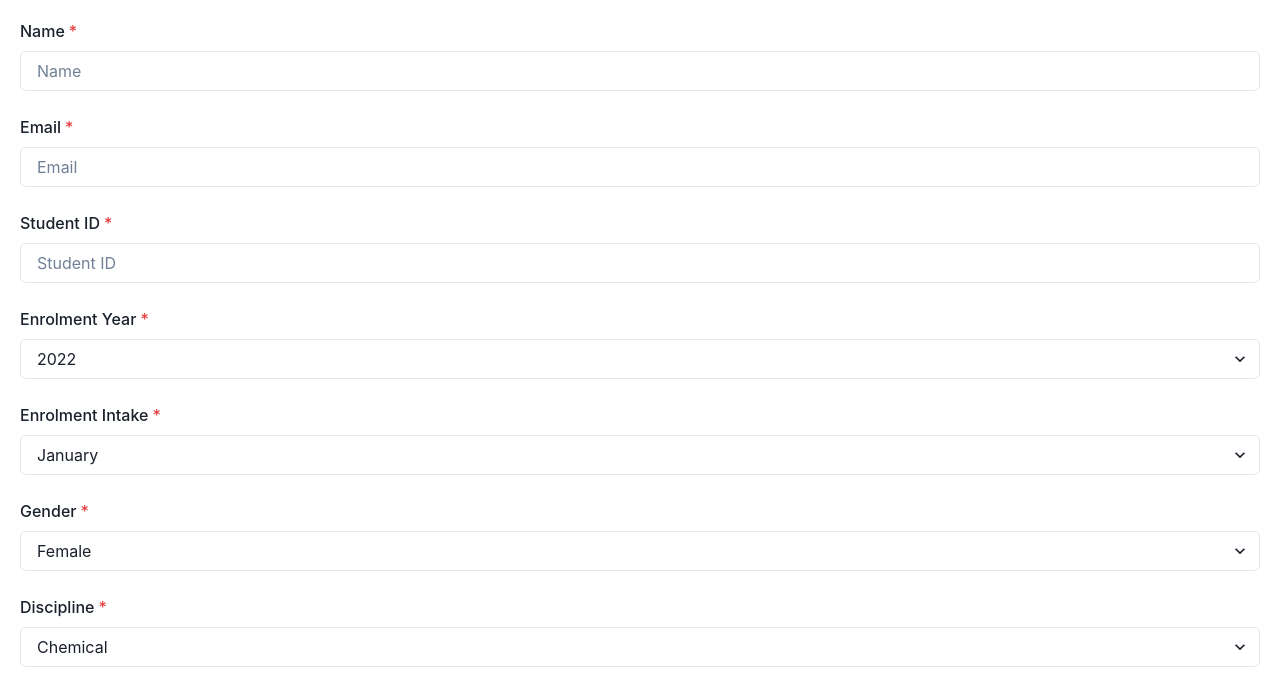
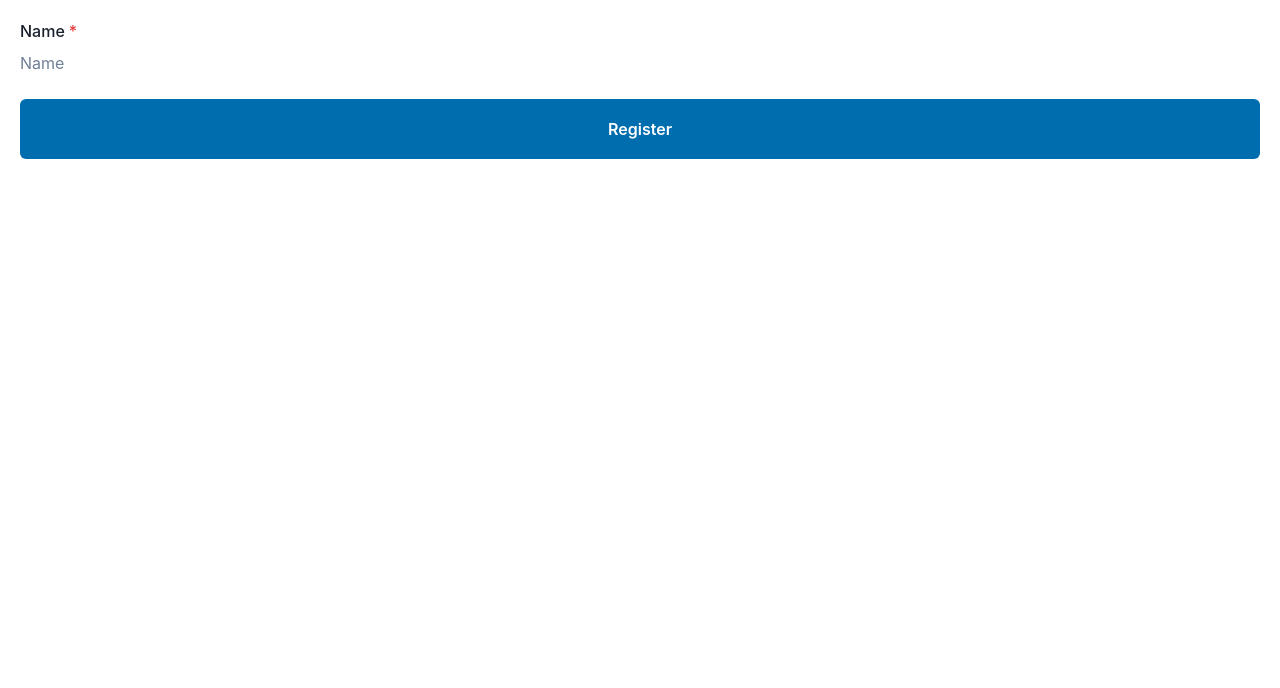
Before and after one commit to wlim0053/SEMS_2023, a React (Vite) app in the folder frontend/: page / in a window 1280 px wide. Shown: the part 264-952 px from the top of the page. After the commit the page ends 800 px from the top, so only its background shows below. Built offline with nearby package versions, Linux system fonts and the light colour scheme.

Commit message:
Changed to use Formik

```diff
--- a/frontend/src/components/RegisterPage.tsx
+++ b/frontend/src/components/RegisterPage.tsx
@@ -1,38 +1,19 @@
-import React, { useState } from "react";
-import { Box, Button, FormControl, FormLabel, Input, Image, Heading, Select } from "@chakra-ui/react";
+import React from "react";
+import * as Yup from "yup";
+import { Formik, Field } from "formik";
+import { Box, Button, FormControl, FormLabel, FormErrorMessage, Select, Image, Heading } from "@chakra-ui/react";
 
-interface RegisterPageFormData {
-  name: string;
-  email: string;
-  studentId: string;
-  enrolmentYear: string;
-  enrolmentIntake: string;
-  gender: string;
-  discipline: string;
-}
+const RegisterPageSchema = Yup.object().shape({
+  name: Yup.string().required("Required"),
+  email: Yup.string().email("Invalid email").required("Required"),
+  studentId: Yup.string().required("Required"),
+  enrolmentYear: Yup.string().required("Required"),
+  enrolmentIntake: Yup.string().required("Required"),
+  gender: Yup.string().required("Required"),
+  discipline: Yup.string().required("Required"),
+});
 
 const RegisterPage: React.FC = () => {
-  const [formData, setFormData] = useState<RegisterPageFormData>({
-    name: "",
-    email: "",
-    studentId: "",
-    enrolmentYear: "",
-    enrolmentIntake: "",
-    gender: "",
-    discipline: "",
-  });
-
-  const handleInputChange = (e: React.ChangeEvent<HTMLInputElement | HTMLSelectElement>) => {
-    setFormData({
-      ...formData,
-      [e.target.name]: e.target.value,
-    });
-  };
-
-  const handleSubmit = (e: React.FormEvent) => {
-    e.preventDefault();
-  };
-
   return (
     <Box p={5}>
       <Box textAlign="center" mb={5}>
@@ -46,70 +27,41 @@ const RegisterPage: React.FC = () => {
         />
         <Heading>Register</Heading>
       </Box>
+      <Formik
+        initialValues={{
+          name: "",
+          email: "",
+          studentId: "",
+          enrolmentYear: "",
+          enrolmentIntake: "",
+          gender: "",
+          discipline: "",
+        }}
+        validationSchema={RegisterPageSchema}
+        onSubmit={(values, { setSubmitting }) => {
+          setTimeout(() => {
+            setSubmitting(false);
+            console.log(values);
+            // Here you would typically handle the form values, e.g. send them to an API
+          }, 400);
+        }}
+      >
+        {({ values, errors, touched, handleChange, handleBlur, handleSubmit, isSubmitting }) => (
           <form onSubmit={handleSubmit}>
             <FormControl isRequired>
               <FormLabel>Name</FormLabel>
-          <Input
+              <Field
                 type="text"
                 name="name"
                 placeholder="Name"
-            value={formData.name}
-            onChange={handleInputChange}
+                onBlur={handleBlur}
+                onChange={handleChange}
+                value={values.name}
               />
+              <FormErrorMessage>{errors.name}</FormErrorMessage>
             </FormControl>
-        <FormControl isRequired mt={6}>
-          <FormLabel>Email</FormLabel>
-          <Input
-            type="email"
-            name="email"
-            placeholder="Email"
-            value={formData.email}
-            onChange={handleInputChange}
-          />
-        </FormControl>
-        <FormControl isRequired mt={6}>
-          <FormLabel>Student ID</FormLabel>
-          <Input
-            type="text"
-            name="studentId"
-            placeholder="Student ID"
-            value={formData.studentId}
-            onChange={handleInputChange}
-          />
-        </FormControl>
-        <FormControl isRequired mt={6}>
-          <FormLabel>Enrolment Year</FormLabel>
-          <Select name="enrolmentYear" value={formData.enrolmentYear} onChange={handleInputChange}>
-            <option value="2022">2022</option>
-            <option value="2023">2023</option>
-            <option value="2024">2024</option>
-            <option value="2025">2025</option>
-            <option value="2026">2026</option>
-          </Select>
-        </FormControl>
-        <FormControl isRequired mt={6}>
-          <FormLabel>Enrolment Intake</FormLabel>
-          <Select name="enrolmentIntake" value={formData.enrolmentIntake} onChange={handleInputChange}>
-            <option value="February">January</option>
-            <option value="July">February</option>
-            <option value="October">March</option>
-          </Select>
-        </FormControl>
-        <FormControl isRequired mt={6}>
-          <FormLabel>Gender</FormLabel>
-          <Select name="gender" value={formData.gender} onChange={handleInputChange}>
-            <option value="Female">Female</option>
-            <option value="Male">Male</option>
-          </Select>
-        </FormControl>
-        <FormControl isRequired mt={6}>
-          <FormLabel>Discipline</FormLabel>
-          <Select name="discipline" value={formData.discipline} onChange={handleInputChange}>
-            <option value="Chemical">Chemical</option>
-            <option value="Mechanical">Mechanical</option>
-            <option value="Electrical">Electrical</option>
-          </Select>
-        </FormControl>
+            {/* Repeat the FormControl block for each of your form fields, e.g. email, studentId, etc. */}
+            {/* Just replace the 'name' prop with the appropriate field name */}
             <Button
               bg="#006DAE"
               color="white"
@@ -117,10 +69,13 @@ const RegisterPage: React.FC = () => {
               type="submit"
               width="full"
               mt={6}
+              disabled={isSubmitting}
             >
               Register
             </Button>
           </form>
+        )}
+      </Formik>
     </Box>
   );
 };
--- /dev/null
+++ b/package.json
@@ -0,0 +1,6 @@
+{
+  "dependencies": {
+    "formik": "^2.4.2",
+    "yup": "^1.2.0"
+  }
+}
```
Also changed, not shown: 1 other file (tests, documents, lock files or other folders). Lines whose indentation alone changed are shown as unchanged.
